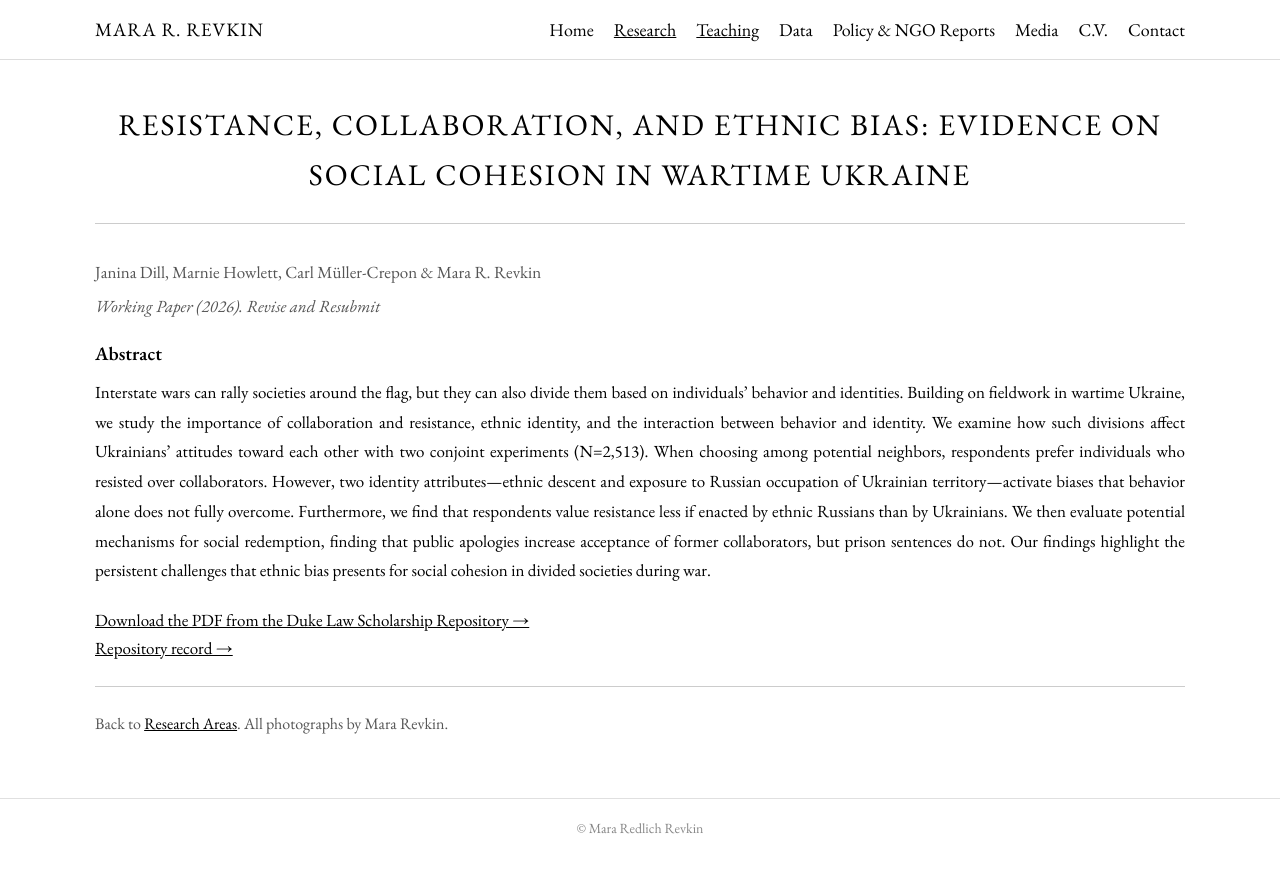
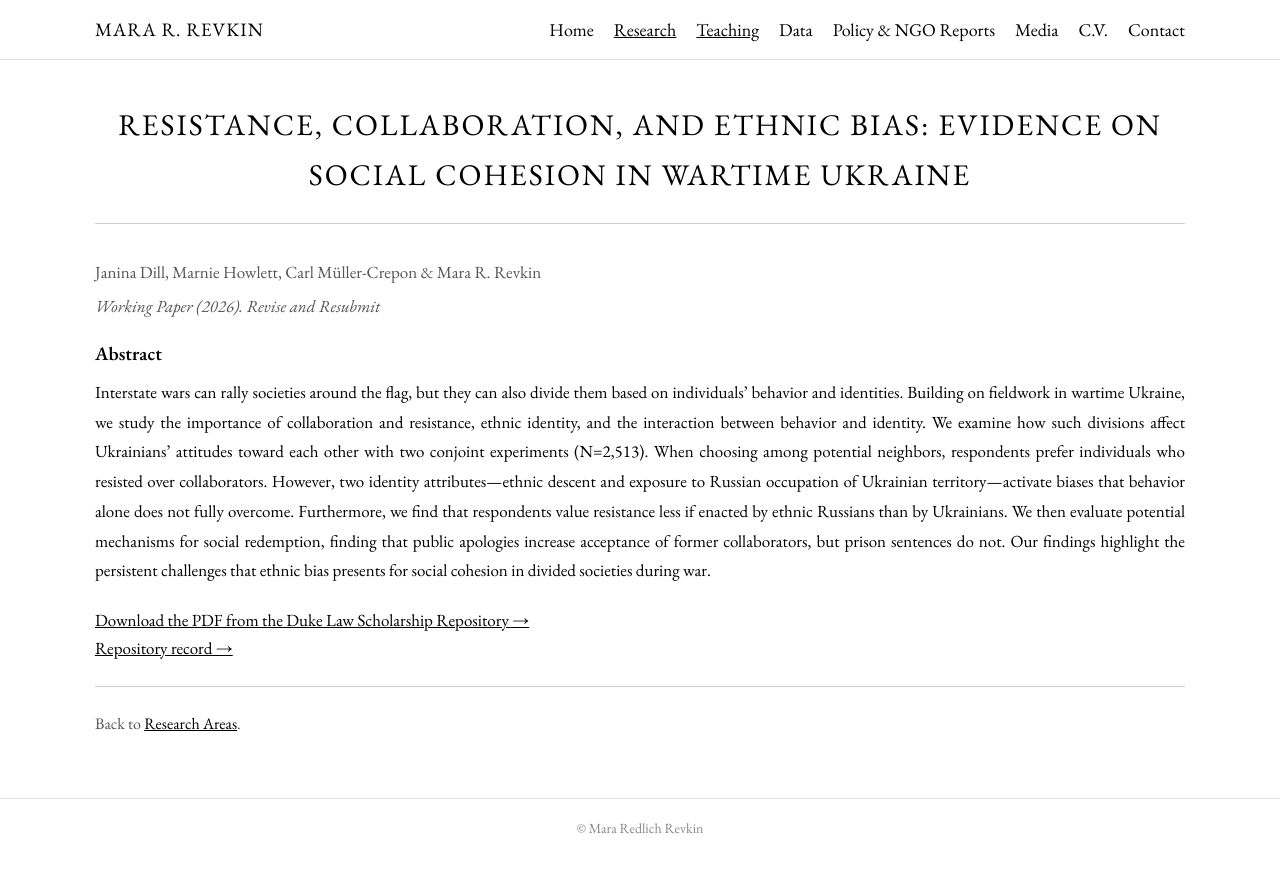
Before and after one commit to mrevkin/mrevkin.github.io, a Jekyll site: the page resistance-collaboration-ethnic-bias.html, which Jekyll copies as it is, in a window 1280 px wide. Shown: the top 873 px of the page. Built offline with Jekyll 4.4.1, drawn with Linux system fonts in a browser that asks for light colours.

Commit message:
Remove blanket photo credit line

```diff
--- a/resistance-collaboration-ethnic-bias.html
+++ b/resistance-collaboration-ethnic-bias.html
@@ -61,7 +61,7 @@
     <p style="font-size:17px; margin-top:20px;"><a href="https://scholarship.law.duke.edu/cgi/viewcontent.cgi?article=7325&amp;context=faculty_scholarship" target="_blank">Download the PDF from the Duke Law Scholarship Repository &rarr;</a><br /><a href="https://scholarship.law.duke.edu/faculty_scholarship/4622" target="_blank">Repository record &rarr;</a></p>
 
     <hr class="divider" style="margin-top: 24px;" />
-    <p style="font-size:16px; color:#555; margin-top:18px;">Back to <a href="research.html">Research Areas</a>. All photographs by Mara Revkin.</p>
+    <p style="font-size:16px; color:#555; margin-top:18px;">Back to <a href="research.html">Research Areas</a>.</p>
 
   </div>
 
```
